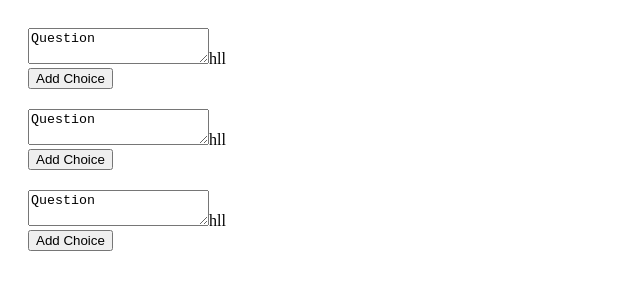
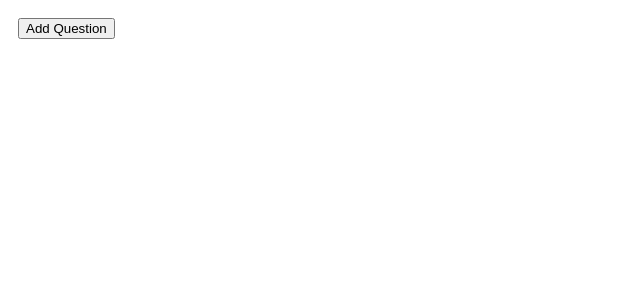
Before and after one commit to ro-ll-bot/survey-generator, a React (Create React App) app: page / in a window 1280 px wide. Shown: the top 300 px of the page, without its empty margins (0-640 px from the left). Built offline with nearby package versions, Linux system fonts and the light colour scheme.

Commit message:
exam generator scene implemented

```diff
--- a/src/App.tsx
+++ b/src/App.tsx
@@ -30,8 +30,7 @@ class ChoicesGroupView extends React.Component {
 
   render() {
     return (<div>
-      {/* {choiceView(this.groupName)} */}
-      {this.state.choices}
+      {this.state.choices.map(elem => elem)}
       <button onClick={this.addNewChoice}>Add Choice</button>
     </div>);
   }
@@ -41,18 +40,28 @@ class QuestionView extends React.Component{
   render() {
     return (<div className="questionView">
       <textarea>Question</textarea>
-      <span>hll</span>
-      <ChoicesGroupView children="asdas" />
+      <span>lock</span>
+      <ChoicesGroupView/>
     </div>);
   }
 }
 
 export default class ExamGeneratorView extends React.Component {
+
+  questions: JSX.Element[] = [];
+  state = {
+    questions: this.questions
+  }
+
+  addNewQuestion = () => {
+    this.questions.push(<QuestionView></QuestionView>);
+    this.setState({questions: this.questions});
+  }
+
   render() {
     return (<div className="generatorView">
-      <QuestionView></QuestionView>
-      <QuestionView></QuestionView>
-      <QuestionView></QuestionView>
+      {this.questions.map(question => question)}
+      <button onClick={this.addNewQuestion}>Add Question</button>
     </div>);
   }
 }
```
Also changed, not shown: 1 other file (tests, documents, lock files or other folders).
